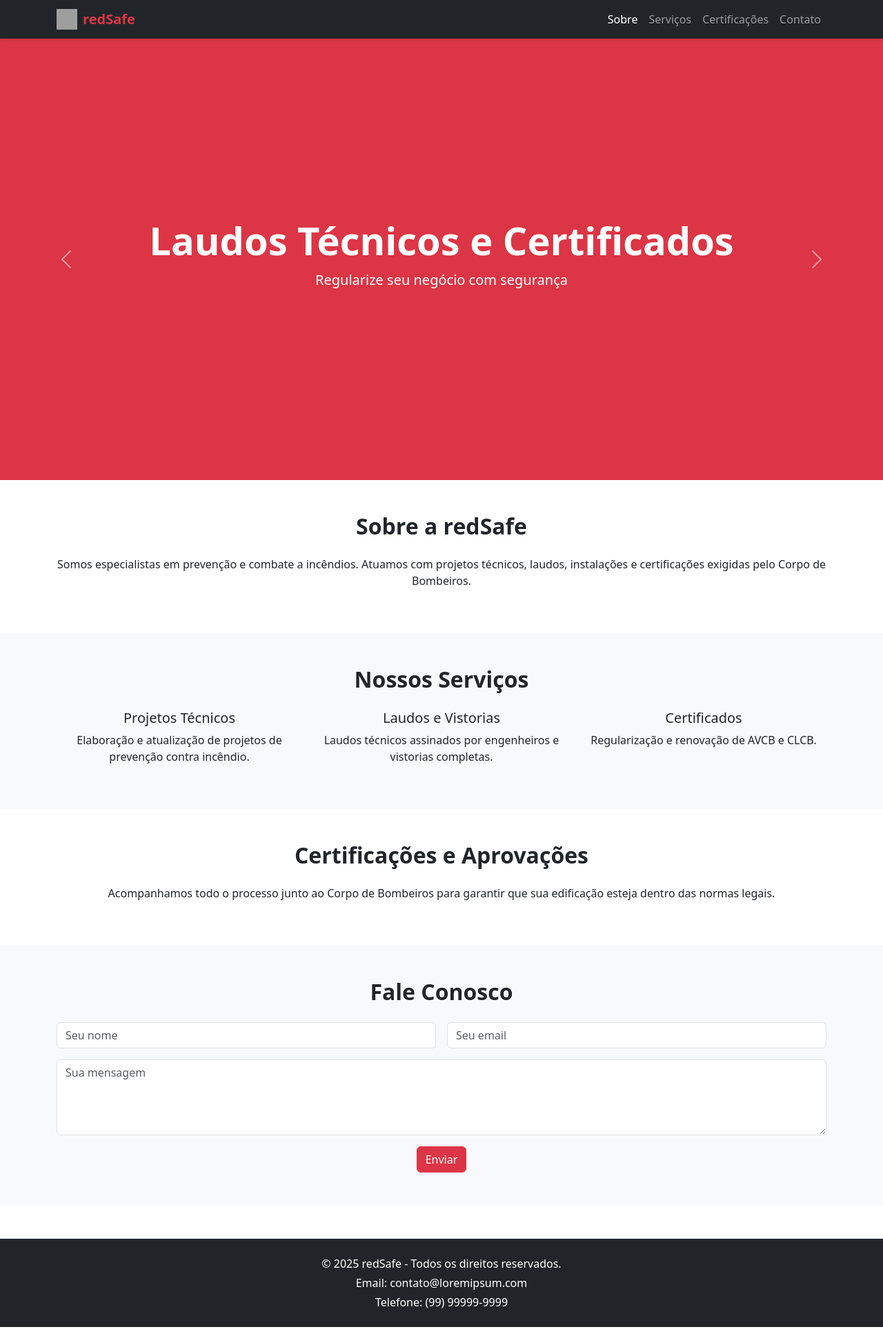
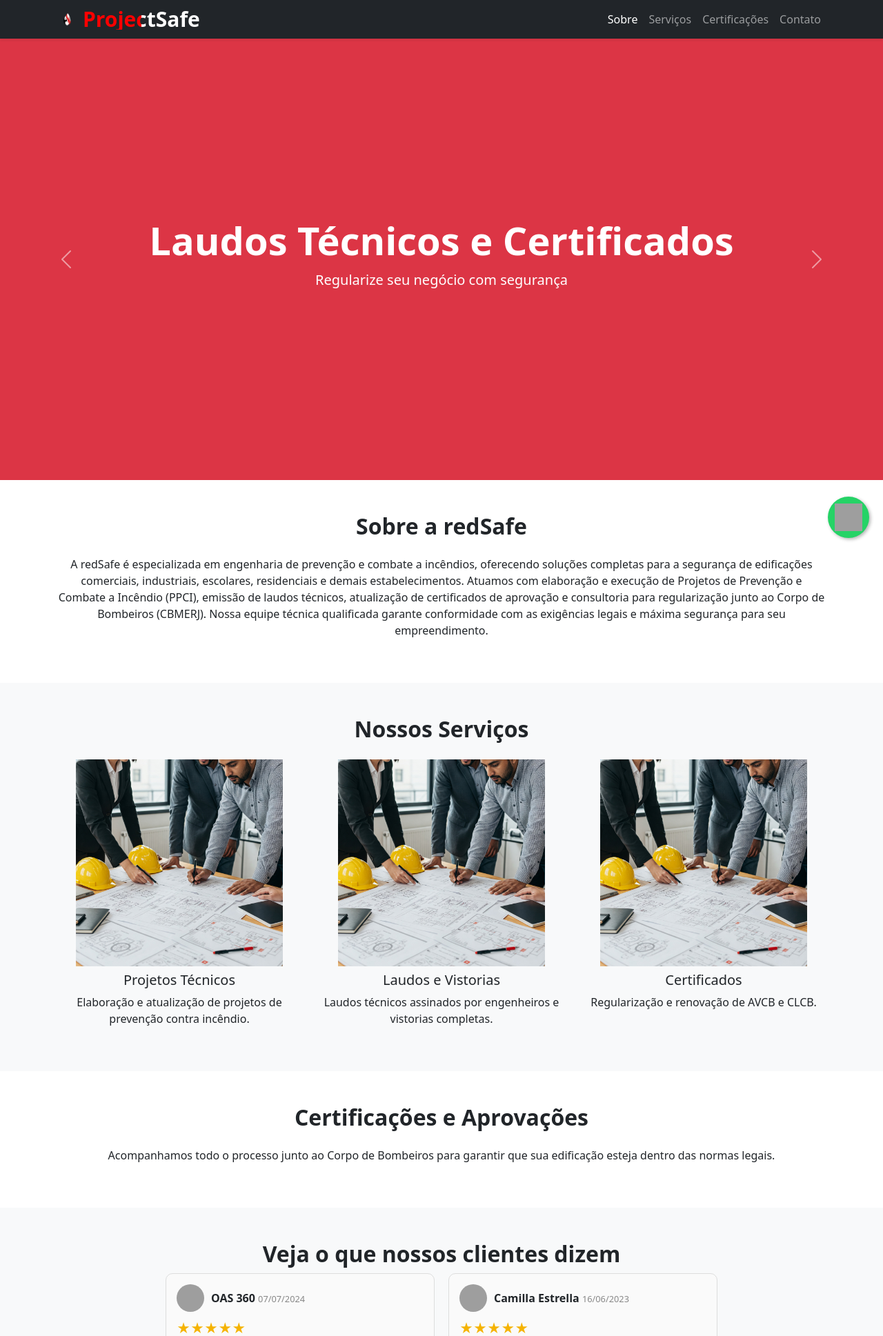
Before and after one commit to furtadovitor/redsafe-site, a PHP site: page / in a window 1280 px wide. Shown: the top 1937 px of the page at 69% size. Run offline with PHP 8.4, Linux system fonts and the light colour scheme; some libraries are stand-ins or nearby versions; grey boxes are pictures that could not be loaded.

Commit message:
segundo commit

```diff
--- a/assets/css/style.css
+++ b/assets/css/style.css
@@ -1,10 +1,143 @@
 html {
   scroll-behavior: smooth;
 }
+
 section h2 {
   font-weight: bold;
+  text-align: center;
 }
+
 .carousel-item {
   background-size: cover;
   background-position: center;
 }
+
+.reviews {
+  display: grid; /* Altera o display para grid */
+  grid-template-columns: repeat(2, 1fr); /* Cria duas colunas de igual largura */
+  gap: 20px; /* Mantém o espaçamento entre os itens */
+  max-width: 800px; /* Aumentei a largura máxima para acomodar duas colunas */
+  margin: 0 auto; /* Centraliza o grid na página */
+}
+
+.review {
+  border: 1px solid #ddd;
+  border-radius: 10px;
+  padding: 15px;
+  background-color: #fafafa;
+}
+
+.profile {
+  display: flex;
+  align-items: center;
+  margin-bottom: 10px;
+}
+
+.profile img {
+  border-radius: 50%;
+  width: 40px;
+  height: 40px;
+  margin-right: 10px;
+}
+
+.details small {
+  color: #888;
+  font-size: 0.8em;
+}
+
+.stars {
+  color: #f5b301;
+  font-size: 1.2em;
+  margin-bottom: 10px;
+}
+
+.text {
+  color: #333;
+  font-size: 1em;
+}
+
+/* Opcional: Para telas menores, você pode voltar a exibir em uma única coluna */
+@media (max-width: 768px) {
+  .reviews {
+      grid-template-columns: 1fr;
+  }
+}
+
+.whatsapp-button {
+  position: fixed;
+  width: 60px;
+  height: 60px;
+  bottom: 20px;
+  right: 20px;
+  background-color: #25d366; /* Cor verde do WhatsApp */
+  color: #fff;
+  border-radius: 50%;
+  text-align: center;
+  font-size: 30px;
+  box-shadow: 2px 2px 5px rgba(0, 0, 0, 0.3);
+  z-index: 1000; /* Garante que o botão fique acima de outros elementos */
+  transition: all 0.3s ease-in-out;
+  display: flex;
+  justify-content: center;
+  align-items: center;
+  text-decoration: none; /* Remove o sublinhado do link */
+}
+
+.whatsapp-button:hover {
+  background-color: #128c7e; /* Cor mais escura no hover */
+}
+
+.whatsapp-button img {
+  width: 40px;
+  height: 40px;
+}
+
+/* Opcional: Para telas menores, você pode ajustar a posição ou tamanho */
+@media (max-width: 600px) {
+  .whatsapp-button {
+      width: 50px;
+      height: 50px;
+      bottom: 15px;
+      right: 15px;
+      font-size: 25px;
+  }
+
+  .whatsapp-button img {
+      width: 30px;
+      height: 30px;
+  }
+}
+
+
+.vermelho {
+  color: red;
+}
+
+.branco {
+  color: white;
+}
+
+.navbar-brand {
+  /* Outros estilos que você já possa ter para a navbar-brand */
+  display: flex;
+  align-items: center; /* Isso já ajuda no alinhamento vertical */
+}
+
+.navbar-brand img {
+  /* Estilos da sua logo */
+  width: 30px;
+  height: 30px;
+  margin-right: 0.5rem; /* Espaçamento entre a logo e o texto */
+}
+
+.projectsafe {
+  font-size: 1.5em; /* Ou o tamanho que você preferir */
+  font-weight: bold;
+  background: linear-gradient(to right, red 50%, white 50%);
+  -webkit-background-clip: text;
+  background-clip: text;
+  color: transparent;
+  display: inline-block;
+  line-height: 30px; /* Define a altura da linha igual à altura da logo */
+  margin-bottom: 0; /* Remove qualquer margem inferior padrão do parágrafo */
+}
--- a/assets/js/scripts.js
+++ b/assets/js/scripts.js
@@ -1,3 +1,13 @@
-document.addEventListener('DOMContentLoaded', function () {
-  // Efeitos podem ser adicionados aqui
-});
+  var swiper = new Swiper(".mySwiper", {
+    slidesPerView: 1,
+    spaceBetween: 20,
+    loop: true,
+    navigation: {
+      nextEl: ".swiper-button-next",
+      prevEl: ".swiper-button-prev",
+    },
+    breakpoints: {
+      768: { slidesPerView: 2 },
+      992: { slidesPerView: 3 }
+    }
+  });
--- a/index.html
+++ b/index.html
@@ -1,5 +1,6 @@
 <!DOCTYPE html>
 <html lang="pt-BR">
+
 <head>
   <meta charset="UTF-8">
   <meta name="viewport" content="width=device-width, initial-scale=1">
@@ -8,17 +9,22 @@
   <link rel="stylesheet" href="assets/css/style.css">
   <script src="https://cdn.jsdelivr.net/npm/bootstrap@5.3.0/dist/js/bootstrap.bundle.min.js" defer></script>
   <script src="assets/js/scripts.js" defer></script>
+  <!-- Swiper CSS -->
+  <link rel="stylesheet" href="https://cdn.jsdelivr.net/npm/swiper@11/swiper-bundle.min.css" />
+
 </head>
+
 <body>
 
   <!-- Navbar -->
   <nav class="navbar navbar-expand-lg navbar-dark bg-dark shadow-sm sticky-top">
     <div class="container">
       <a class="navbar-brand d-flex align-items-center" href="#">
-      <img src="assets/img/logo-placeholder.png" alt="redSafe Logo" width="30" height="30" class="me-2">
-      <span class="fw-bold text-danger">redSafe</span>
+        <img src="assets/img/logo.png" alt="redSafe Logo" width="30" height="30" class="me-2">
+        <p class="projectsafe">ProjectSafe</p>
       </a>
-    <button class="navbar-toggler" type="button" data-bs-toggle="collapse" data-bs-target="#navbarNav" aria-controls="navbarNav" aria-expanded="false" aria-label="Toggle navigation">
+      <button class="navbar-toggler" type="button" data-bs-toggle="collapse" data-bs-target="#navbarNav"
+        aria-controls="navbarNav" aria-expanded="false" aria-label="Toggle navigation">
         <span class="navbar-toggler-icon"></span>
       </button>
       <div class="collapse navbar-collapse" id="navbarNav">
@@ -43,11 +49,13 @@
   <!-- Carrossel -->
   <div id="heroCarousel" class="carousel slide" data-bs-ride="carousel">
     <div class="carousel-inner">
-      <div class="carousel-item active bg-dark text-white text-center d-flex flex-column justify-content-center" style="height: 80vh;">
+      <div class="carousel-item active bg-dark text-white text-center d-flex flex-column justify-content-center"
+        style="height: 80vh;">
         <h1 class="display-4 fw-bold">Proteção Contra Incêndios</h1>
         <p class="lead">Soluções completas para sua empresa</p>
       </div>
-      <div class="carousel-item bg-danger text-white text-center d-flex flex-column justify-content-center" style="height: 80vh;">
+      <div class="carousel-item bg-danger text-white text-center d-flex flex-column justify-content-center"
+        style="height: 80vh;">
         <h1 class="display-4 fw-bold">Laudos Técnicos e Certificados</h1>
         <p class="lead">Regularize seu negócio com segurança</p>
       </div>
@@ -63,22 +71,33 @@
   <!-- Seções -->
   <section id="sobre" class="container py-5">
     <h2 class="text-center mb-4">Sobre a redSafe</h2>
-    <p class="text-center">Somos especialistas em prevenção e combate a incêndios. Atuamos com projetos técnicos, laudos, instalações e certificações exigidas pelo Corpo de Bombeiros.</p>
+    <p class="text-center">
+      A redSafe é especializada em engenharia de prevenção e combate a incêndios, oferecendo soluções completas para a
+      segurança de edificações comerciais, industriais, escolares, residenciais e demais estabelecimentos. Atuamos com
+      elaboração e execução de Projetos de Prevenção e Combate a Incêndio (PPCI), emissão de laudos técnicos,
+      atualização de certificados de aprovação e consultoria para regularização junto ao Corpo de Bombeiros (CBMERJ).
+      Nossa equipe técnica qualificada garante conformidade com as exigências legais e máxima segurança para seu
+      empreendimento.
+    </p>
   </section>
+
 
   <section id="servicos" class="bg-light py-5">
     <div class="container">
       <h2 class="text-center mb-4">Nossos Serviços</h2>
       <div class="row g-4">
         <div class="col-md-4 text-center">
+          <img src="assets/img/foto1.jpg" alt="Ícone Projetos" width="300" height="300" class="mb-2">
           <h5>Projetos Técnicos</h5>
           <p>Elaboração e atualização de projetos de prevenção contra incêndio.</p>
         </div>
         <div class="col-md-4 text-center">
+          <img src="assets/img/foto1.jpg" alt="Ícone Projetos" width="300" height="300" class="mb-2">
           <h5>Laudos e Vistorias</h5>
           <p>Laudos técnicos assinados por engenheiros e vistorias completas.</p>
         </div>
         <div class="col-md-4 text-center">
+          <img src="assets/img/foto1.jpg" alt="Ícone Projetos" width="300" height="300" class="mb-2">
           <h5>Certificados</h5>
           <p>Regularização e renovação de AVCB e CLCB.</p>
         </div>
@@ -88,28 +107,100 @@
 
   <section id="certificacoes" class="container py-5">
     <h2 class="text-center mb-4">Certificações e Aprovações</h2>
-    <p class="text-center">Acompanhamos todo o processo junto ao Corpo de Bombeiros para garantir que sua edificação esteja dentro das normas legais.</p>
+    <p class="text-center">Acompanhamos todo o processo junto ao Corpo de Bombeiros para garantir que sua edificação
+      esteja dentro das normas legais.</p>
   </section>
 
-  <section id="contato" class="bg-light py-5">
+  <section id="depoimentos" class="bg-light py-5">
+    <h2>Veja o que nossos clientes dizem</h2>
+    <div class="reviews mx-auto">
+      <div class="review">
+        <div class="profile">
+          <img
+            src="https://lh3.googleusercontent.com/a-/ALV-UjVW0cI_0eRWeQni5bSk_zQ0IMcBhG4oZGxp4OHbpldqA_3MLygyoQ=w40-h40-c-rp-mo-ba5-br100"
+            alt="Foto do cliente">
+          <div class="details">
+            <strong>OAS 360</strong>
+            <small>07/07/2024</small>
+          </div>
+        </div>
+        <div class="stars">★★★★★</div>
+        <p class="text">Empresa que recomendo! Pessoal atencioso e muito preocupado em atender com o máximo de
+          qualidade, nota 10 a toda equipe e eu super recomendo a todos.</p>
+      </div>
+
+      <div class="review">
+        <div class="profile">
+          <img
+            src="https://lh3.googleusercontent.com/a-/ALV-UjWksc_NcYusGzktfT4_g1aqBmXyj4h7y_qWnWNjQhh5y9N25Msg=w40-h40-c-rp-mo-br100"
+            alt="Foto do cliente">
+          <div class="details">
+            <strong>Camilla Estrella</strong>
+            <small>16/06/2023</small>
+          </div>
+        </div>
+        <div class="stars">★★★★★</div>
+        <p class="text">Empresa séria com profissionais capacitados. Vale a pena cada centavo! Faço minhas obras sem dor
+          de cabeça. Nota 10!!!</p>
+      </div>
+
+      <div class="review">
+        <div class="profile">
+          <img src="https://via.placeholder.com/40" alt="Foto do cliente">
+          <div class="details">
+            <strong>Lucas Fernandes</strong>
+            <small>28/04/2023</small>
+          </div>
+        </div>
+        <div class="stars">★★★★★</div>
+        <p class="text">Excelente serviço! Fiquei muito satisfeito com a atenção e o profissionalismo da equipe.
+          Recomendo fortemente!</p>
+      </div>
+
+      <div class="review">
+        <div class="profile">
+          <img src="https://via.placeholder.com/41" alt="Foto do cliente">
+          <div class="details">
+            <strong>Ana Carolina Silva</strong>
+            <small>10/03/2023</small>
+          </div>
+        </div>
+        <div class="stars">★★★★★</div>
+        <p class="text">Superou minhas expectativas! Desde o primeiro contato até a finalização, tudo foi impecável.
+          Parabéns!</p>
+      </div>
+    </div>
+  </section>
+
+  <section id="contato" class="container py-5 text-center">
     <div class="container">
-      <h2 class="text-center mb-4">Fale Conosco</h2>
+      <div class="container text-center py-3">
+        <i class="bi bi-shield-check text-danger mb-2" style="font-size: 2em;"></i>
+        <h3>Pronto para garantir a segurança do seu negócio?</h3>
+        <p class="lead">Conte mais sobre sua necessidade! Nós podemos lhe ajudar!</p>
+      </div>
       <form class="row g-3">
         <div class="col-md-6">
-          <input type="text" class="form-control" placeholder="Seu nome">
+          <label for="nome" class="form-label"><i class="bi bi-person-fill me-2"></i> Seu nome:</label>
+          <input type="text" class="form-control" id="nome" placeholder="Seu nome">
         </div>
         <div class="col-md-6">
-          <input type="email" class="form-control" placeholder="Seu email">
+          <label for="email" class="form-label"><i class="bi bi-envelope-fill me-2"></i> Seu email:</label>
+          <input type="email" class="form-control" id="email" placeholder="Seu email">
         </div>
         <div class="col-12">
-          <textarea class="form-control" rows="4" placeholder="Sua mensagem"></textarea>
+          <label for="mensagem" class="form-label"><i class="bi bi-chat-left-text-fill me-2"></i> Sua mensagem:</label>
+          <textarea class="form-control" id="mensagem" rows="4" placeholder="Sua mensagem"></textarea>
         </div>
         <div class="col-12 text-center">
-          <button type="submit" class="btn btn-danger">Enviar</button>
+          <button type="submit" class="btn btn-danger"><i class="bi bi-send-fill me-2"></i> Enviar</button>
         </div>
       </form>
     </div>
   </section>
+
+
+
 
   <!-- Rodapé -->
   <footer class="bg-dark text-white py-4 mt-5">
@@ -119,6 +210,11 @@
       <p class="mb-0">Telefone: (99) 99999-9999</p>
     </div>
   </footer>
+  <a href="https://wa.me/5521983662299" class="whatsapp-button" target="_blank">
+    <img src="https://upload.wikimedia.org/wikipedia/commons/thumb/6/6b/WhatsApp.svg/2048px-WhatsApp.svg.png"
+      alt="WhatsApp">
+  </a>
 
 </body>
+
 </html>
--- a/layout.html
+++ b/layout.html
@@ -20,6 +20,7 @@
   <p>Segurança contra incêndio com responsabilidade.</p>
 </section>
 
+
 <footer class="bg-dark text-white py-4 mt-5">
   <div class="container text-center">
     <p class="mb-1">&copy; 2025 redSafe - Todos os direitos reservados.</p>
@@ -30,5 +31,8 @@
 
 <script src="assets/js/scripts.js"></script>
 <script src="https://cdn.jsdelivr.net/npm/bootstrap@5.3.0/dist/js/bootstrap.bundle.min.js"></script>
+
+<script src="https://cdn.jsdelivr.net/npm/swiper@11/swiper-bundle.min.js"></script>
+
 </body>
 </html>
```
Also changed, not shown: assets/img/foto1.jpg (added), assets/img/logo.png (added). Lines whose indentation alone changed are shown as unchanged.
